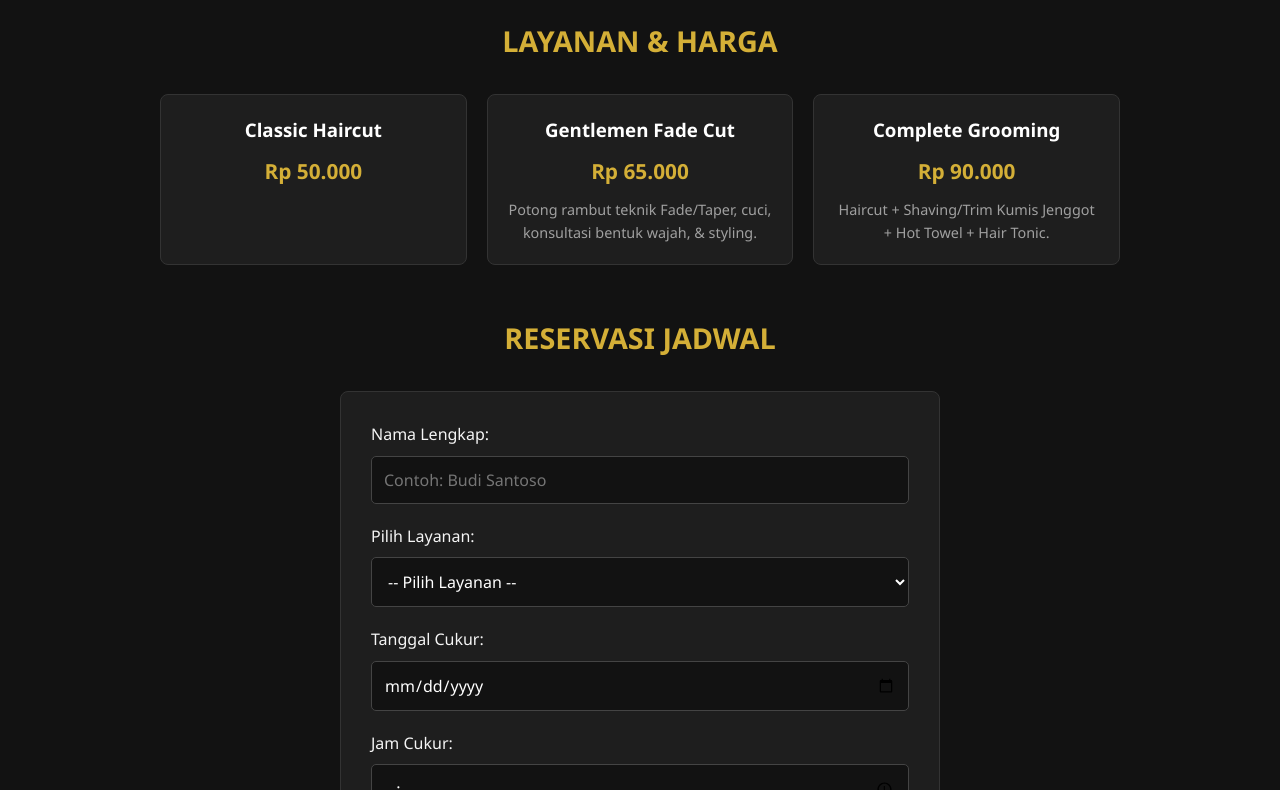
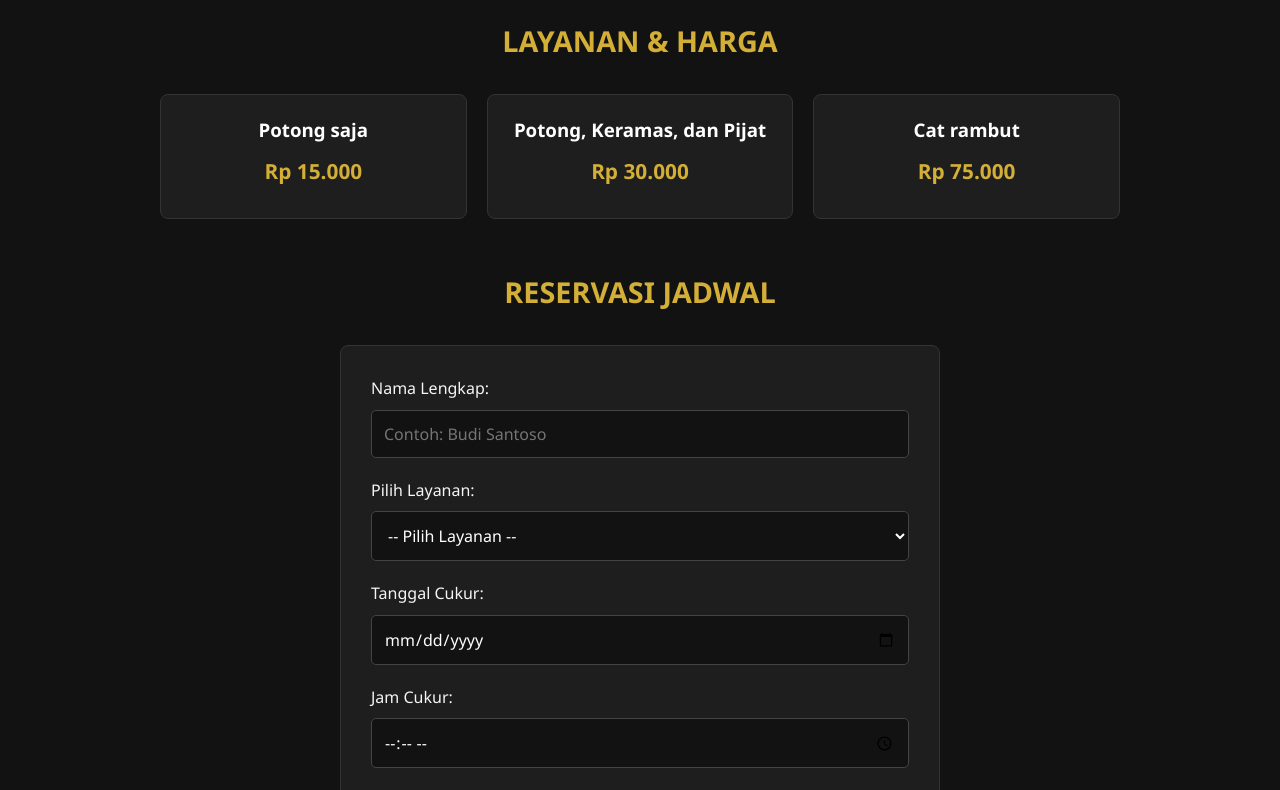
Before and after one commit to achsanul1412/barberstyle, a plain HTML site: page index.html in a window 1280 px wide. Shown: the part 310-1100 px from the top of the page. Drawn offline with Linux system fonts and the light colour scheme.

Commit message:
Update index.html

```diff
--- a/index.html
+++ b/index.html
@@ -200,18 +200,18 @@
         <h2 class="section-title">Layanan & Harga</h2>
         <div class="services-grid">
             <div class="service-card">
-                <h3>Classic Haircut</h3>
-                <div class="price">Rp 50.000</div>
+                <h3>Potong saja</h3>
+                <div class="price">Rp 15.000</div>
             </div>
             <div class="service-card">
-                <h3>Gentlemen Fade Cut</h3>
-                <div class="price">Rp 65.000</div>
-                <p>Potong rambut teknik Fade/Taper, cuci, konsultasi bentuk wajah, & styling.</p>
+                <h3>Potong, Keramas, dan Pijat</h3>
+                <div class="price">Rp 30.000</div>
+
             </div>
             <div class="service-card">
-                <h3>Complete Grooming</h3>
-                <div class="price">Rp 90.000</div>
-                <p>Haircut + Shaving/Trim Kumis Jenggot + Hot Towel + Hair Tonic.</p>
+                <h3>Cat rambut</h3>
+                <div class="price">Rp 75.000</div>
+
             </div>
         </div>
 
@@ -227,9 +227,9 @@
                 <label for="layanan">Pilih Layanan:</label>
                 <select id="layanan" required>
                     <option value="">-- Pilih Layanan --</option>
-                    <option value="Classic Haircut (Rp 50k)">Classic Haircut - Rp 50.000</option>
-                    <option value="Gentlemen Fade Cut (Rp 65k)">Gentlemen Fade Cut - Rp 65.000</option>
-                    <option value="Complete Grooming (Rp 90k)">Complete Grooming - Rp 90.000</option>
+                    <option value="Potong aja (Rp 15k)">Potong saja - Rp 15.000</option>
+                    <option value="Potong, Keramas, dan Pijat (Rp 30k)">Potong, Keramas, dan Pijat  - Rp 30.000</option>
+                    <option value="Cat rambut (Rp 75k)">Cat rambut - Rp 75.000</option>
                 </select>
             </div>
 
```
